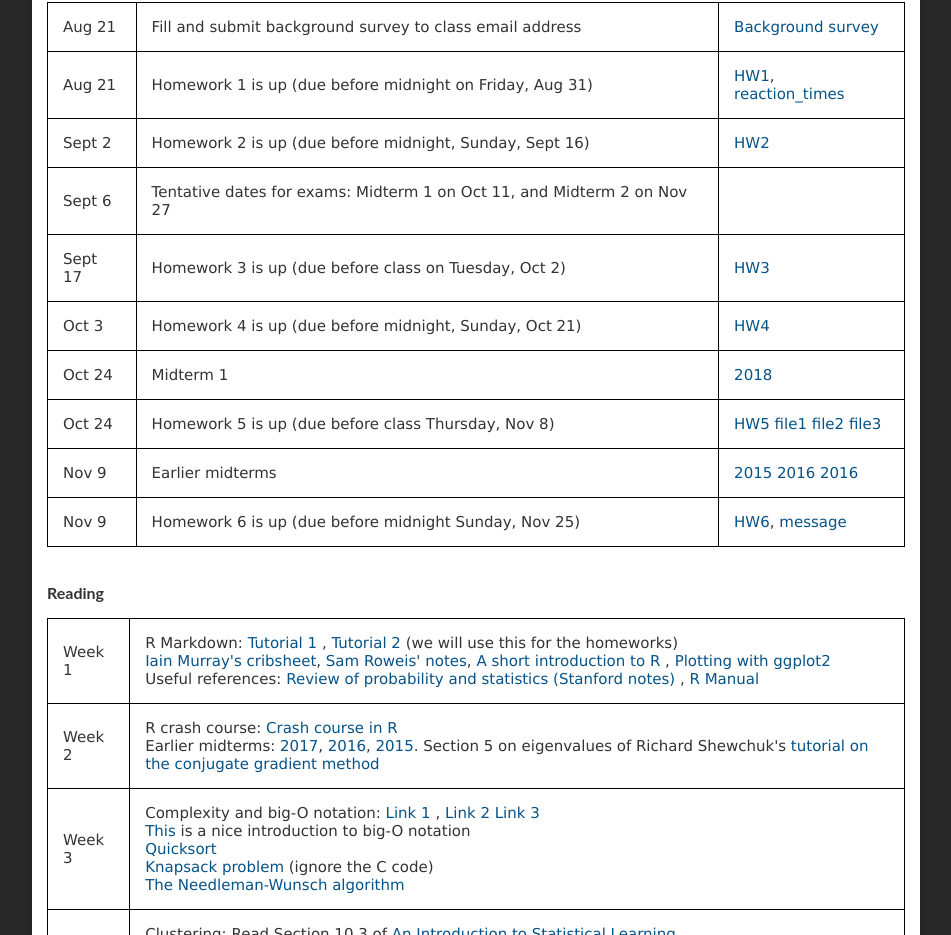
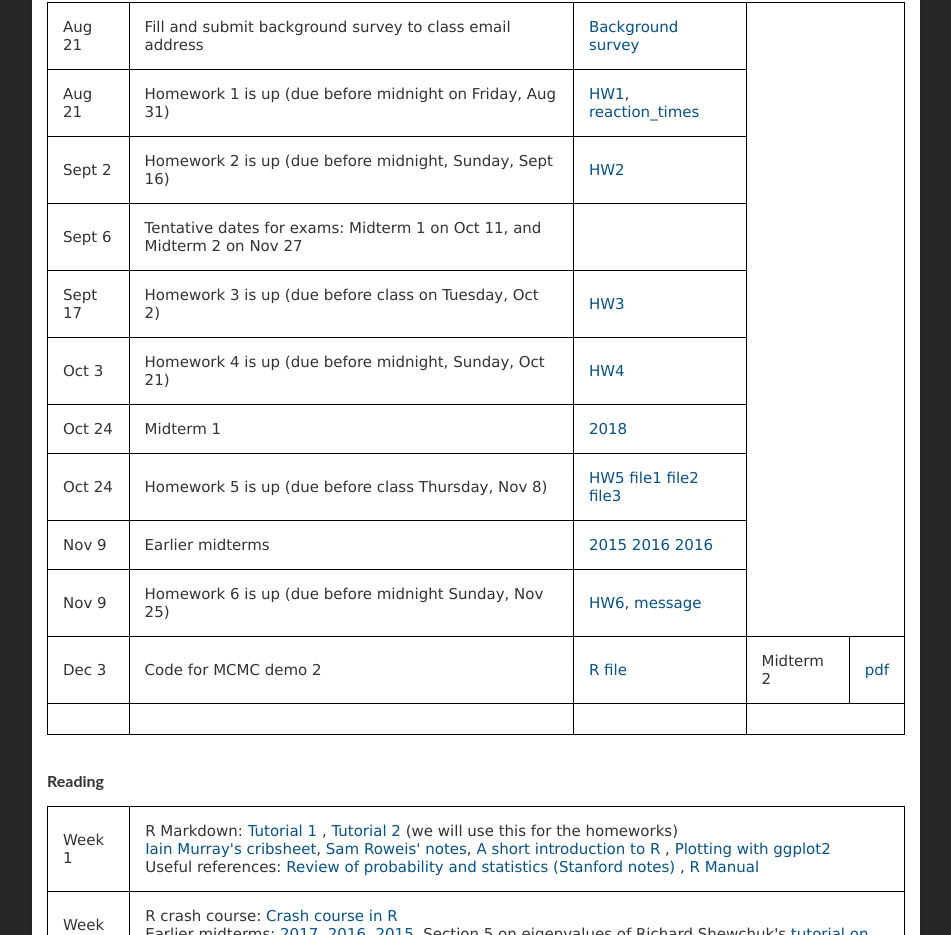
Before and after one commit to snowdj/stat545_fall18, a plain HTML site: page index.html in a window 1280 px wide. Shown: the part 259-1194 px from the top of the page, without its empty margins (164-1115 px from the left). Drawn offline with Linux system fonts and the light colour scheme.

Commit message:
MCMC demo

```diff
--- a/index.html
+++ b/index.html
@@ -91,18 +91,18 @@
                  <a href="message.txt"> message</a>
             </td>
           </tr>
-  <!--
          <tr>
             <td>Dec 3</td>
+            <td>Code for MCMC demo 2</td>
+            <td><a href="mcmc_demo.R"> R file</a>  </td>
             <td>Midterm 2</td>
-            <td><a href="exam.pdf"> pdf</a>  </td>
+            <td><a href="midterm2.pdf"> pdf</a>  </td>
           </tr>
           <tr>
             <td></td>
             <td></td>
             <td></td>
           </tr>
--->
         </table>
         </div>
       </div>
```
Also changed, not shown: 2 other files.
